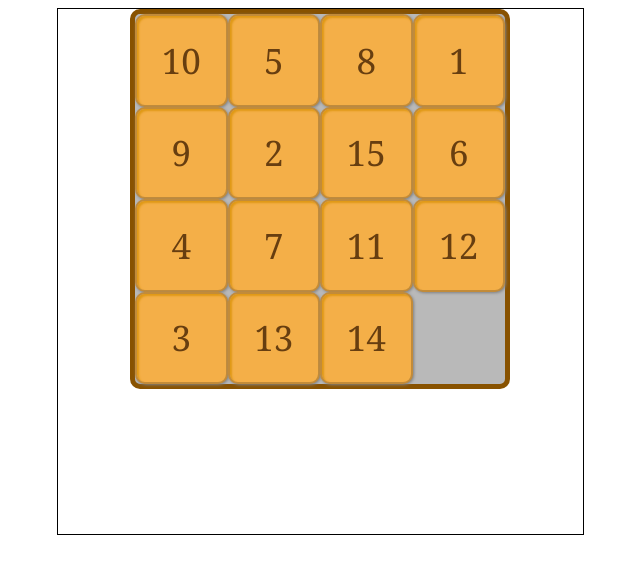
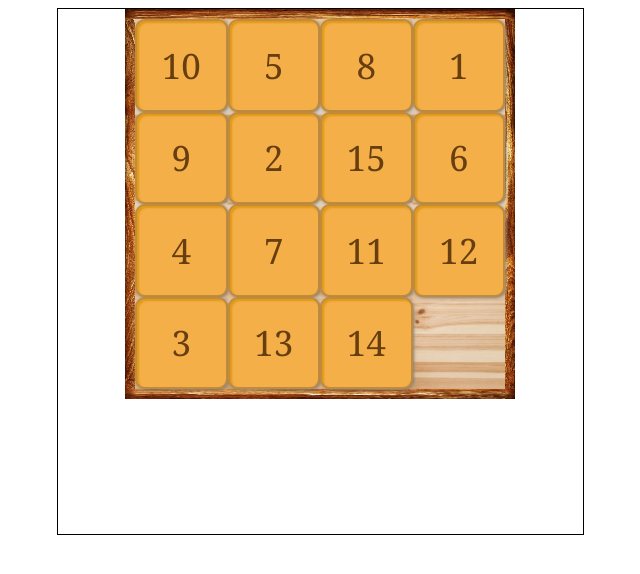
Before and after one commit to AleksandrYermolaev/RSS-Gem-Puzzle, a plain HTML site: page index.html in a window 1280 px wide. Shown: the whole page, without its empty margins (320-960 px from the left). Drawn offline with Linux system fonts and the light colour scheme.

Commit message:
feat: add basic functionality

```diff
--- a/assets/styles/_layout.scss
+++ b/assets/styles/_layout.scss
@@ -11,9 +11,11 @@
 		position: relative;
 		@include go-adaptive('width', 400, 280);
 		@include go-adaptive('height', 400, 280);
-		border: 5px solid $color-field-border;
+		border: 10px solid;
+		border-image: url('/assets/images/border-image-min.jpg') 700;
+
 		border-radius: 10px;
-		background-color: $color-field;
+		background: url('/assets/images/background-min.jpg') center/50%;
 
 		.domino {
 			position: absolute;
--- a/script.js
+++ b/script.js
@@ -13,10 +13,10 @@ let isReady = true;
 for (let i = 1; i < fieldSize * fieldSize; i++) {
  	numbers.push(i);
 }
-sortNumbers(numbers);
+
 initGame();
+canSolve();
 
-dominos.push(dominoNull);
 window.addEventListener('resize', () => {
 	field.innerHTML='';
 	dominoSize = field.clientWidth / fieldSize;
@@ -28,6 +28,7 @@ function sortNumbers(arr) {
 }
 
 function initGame() {
+	sortNumbers(numbers);
 	for (let i = 0; i < fieldSize * fieldSize - 1; i++) {
 		const domino = document.createElement('div');
 		const positionLeft = i % fieldSize;
@@ -70,7 +71,7 @@ function initGame() {
 		domino.addEventListener('transitionend', () => isReady = true);
 		field.append(domino);
 	}
-
+	dominos.push(dominoNull);
 }
 
 function moveDominos(index) {
@@ -111,18 +112,18 @@ function canSolve() {
 	let count = fieldSize;
 	const result = dominos.slice();
 	result.sort((a, b) => a.positionTop + a.positionLeft - b.positionTop - b.positionLeft).sort((a, b) => a.positionTop - b.positionTop);
-	console.log(result);
+
 	for (let i = 0; i < result.length - 1; i++) {
 		for (let j = i + 1; j < result.length - 1; j++) {
 			if (result[i].number > result[j].number) count++;
 		}
 	}
-	console.log(count);
+
 	if (count % 2 !== 0) {
 		field.innerHTML = '';
 		dominos = [];
 		initGame();
-
+		canSolve();
 	}
 
-} canSolve();
+}
```
Also changed, not shown: assets/images/background-min.jpg (added), assets/images/background.jpg (added), assets/images/border-image-min.jpg (added), assets/images/domino.jpg (added), styles.css, 4 other files.
